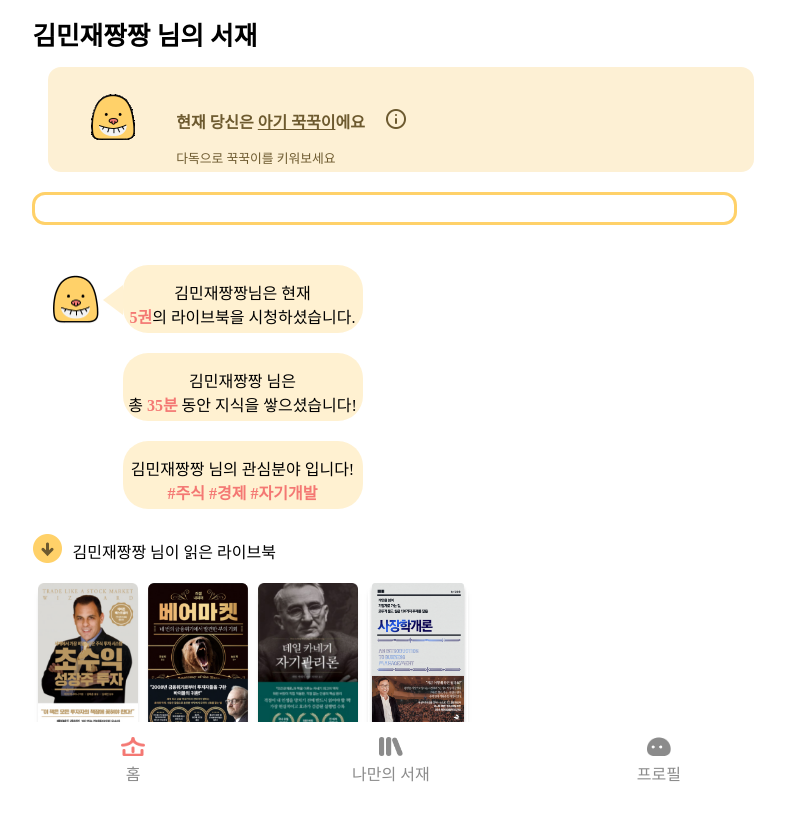
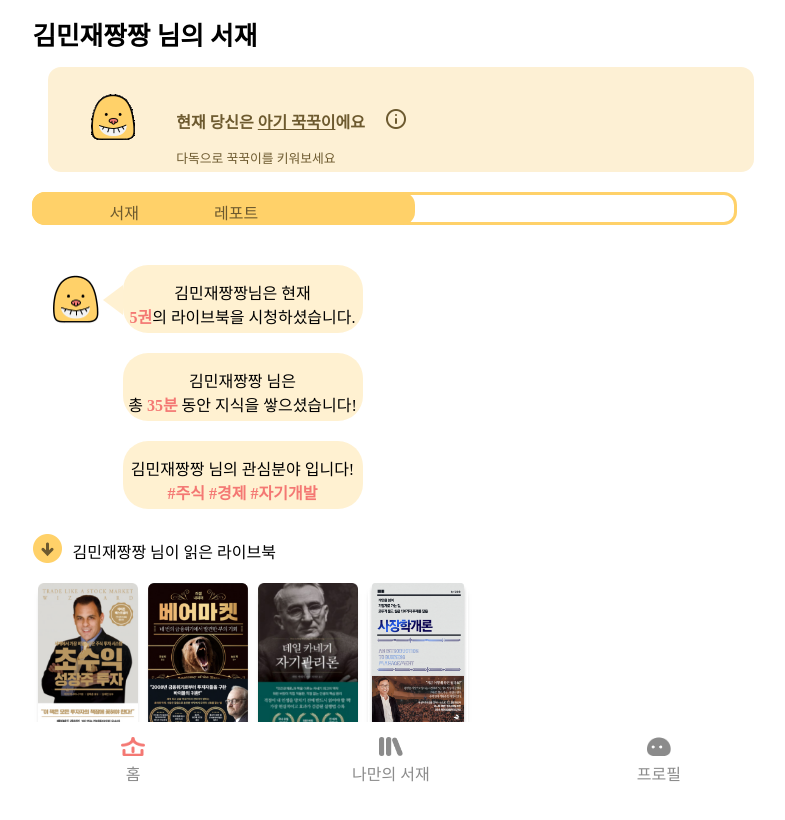
Before and after one commit to 21yuyu99/kkuckdam_frontend, a Next.js app: page /report in a window 1280 px wide. Shown: the top 820 px of the page, without its empty margins (239-1024 px from the left). Built offline with nearby package versions, Linux system fonts and the light colour scheme; a web font is replaced by a local one.

Commit message:
레포트, 서재 네비게이션 미완성

```diff
--- a/components/bookshelf/bookshelf.style.tsx
+++ b/components/bookshelf/bookshelf.style.tsx
@@ -11,5 +11,4 @@ export const BookshelfFrame = styled.div`
   display : flex;
   margin-left : 14px;
 
-
 `
--- a/components/lib_nav/index.tsx
+++ b/components/lib_nav/index.tsx
@@ -1,12 +1,19 @@
 
-import { NavContainer } from "./lib_nav.style"
+import { NavContainer, LibraryContainer, Container} from "./lib_nav.style"
 import Image from 'next/image';
 
 
 export const Nav = () =>{
     return(
-            <NavContainer>
-            </NavContainer>
+            <Container>
+                <NavContainer>
+                    <span className = "write-style">서재</span>
+                    <span className = "write-style">레포트</span>
+                </NavContainer>
+                <LibraryContainer>
+                </LibraryContainer>
+            </Container>
+
 
     )
 }
--- a/components/lib_nav/lib_nav.style.tsx
+++ b/components/lib_nav/lib_nav.style.tsx
@@ -1,6 +1,8 @@
 import styled from "styled-components";
 
+export const Container = styled.div`
 
+`
 
 export const NavContainer = styled.div`
     margin-top : 20px;
@@ -12,4 +14,24 @@ export const NavContainer = styled.div`
     margin-left : 14px;
     border-radius:13px;
     margin-bottom : 100px;
+    .write-style{
+        margin-left : 75px;
+        margin-top : 5px;
+        color : #6D5A2F;
+    }
+    .write-style1{
+        margin-top : 20px;
+    }
 `
+
+export const LibraryContainer = styled.div`
+    margin-bottom : 100px;
+    margin-top : -133px;
+    margin-left : -20px;
+    width : 50%;
+    height : 33px;
+    background-color : #FFD169;
+    margin-left : 14px;
+    border-radius:13px;
+    text-align : center;
+`
```
